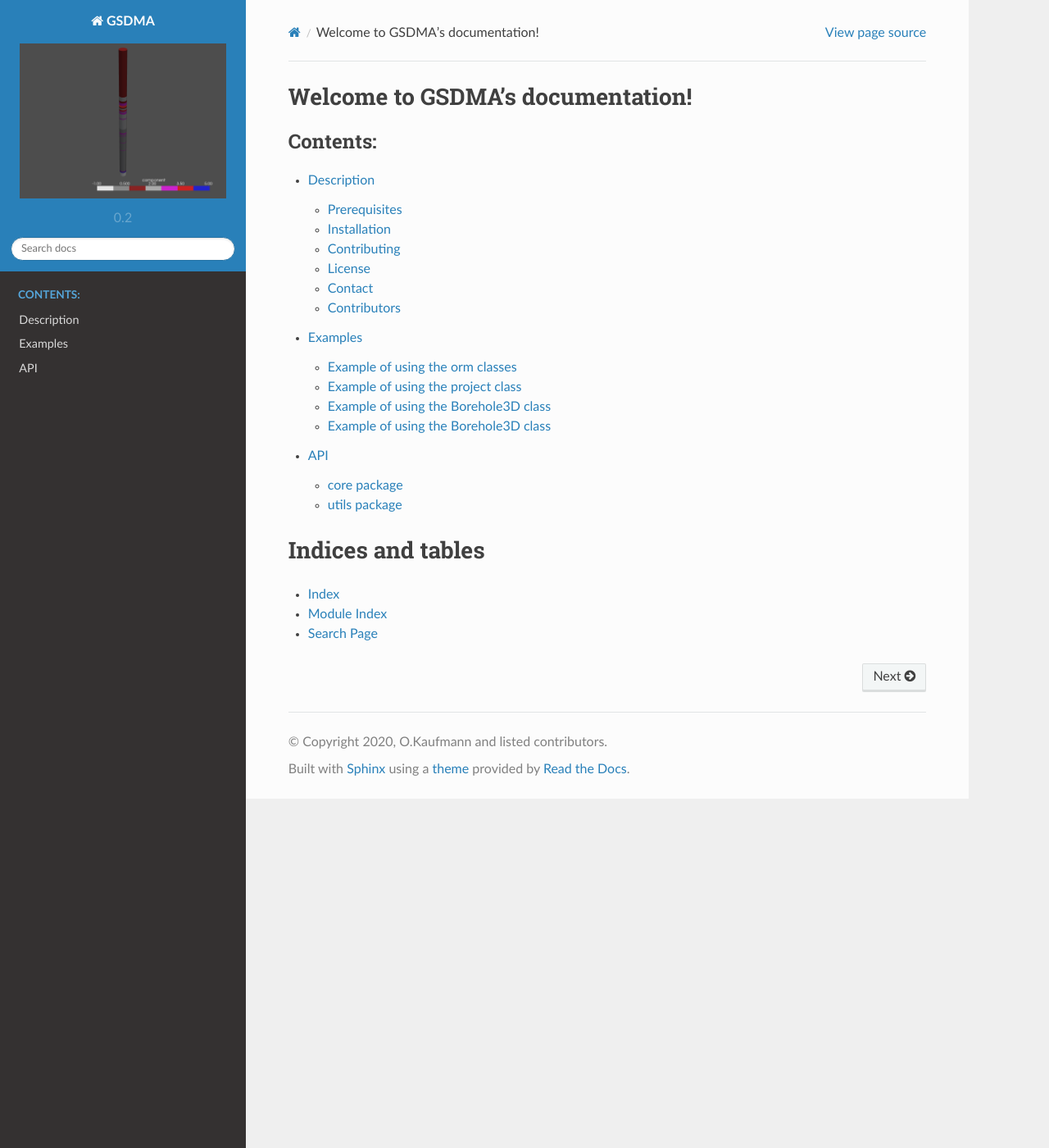
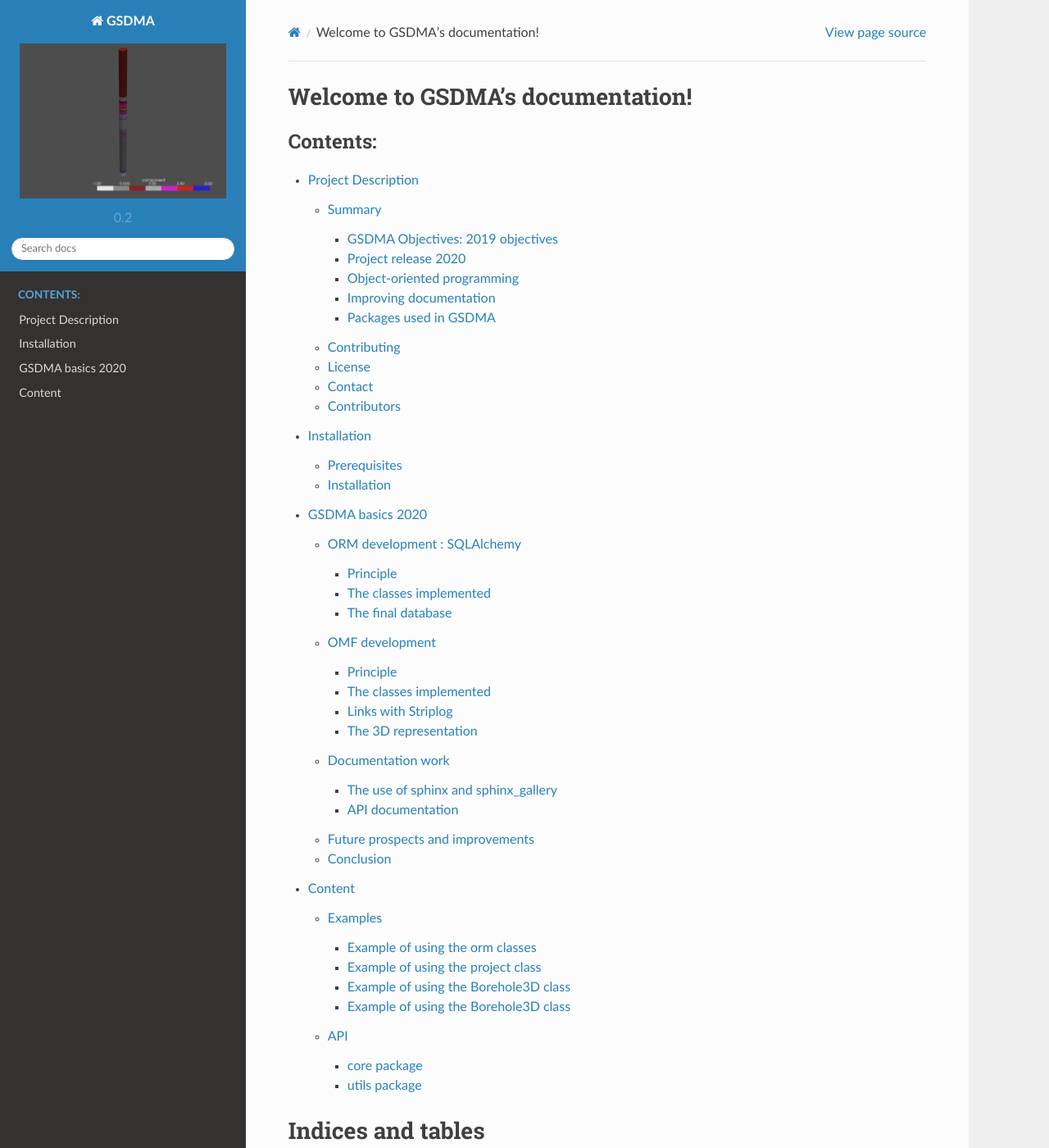
Before and after one commit to kaufmanno/GSDMA, a Sphinx documentation site: the page built from docs/source/index.rst, in a window 1280 px wide and 1400 px high. Shown: the whole window at 82% size. Built offline with Sphinx 7.4.7 and the Read the Docs theme 2.0.0, drawn with Linux system fonts in a browser that asks for light colours.

Commit message:
Sphynx documentation : Implementation of the new table of contents

```diff
--- /dev/null
+++ b/docs/source/Installation.rst
@@ -0,0 +1,34 @@
+Description
+===========
+.. warning:: This version of the documentation is not yet up-to-date!
+
+
+Prerequisites
+-------------
+
+The project is developed in a virtual environment using Pipenv.
+It is therefore necessary to install Pyenv and Pipenv before starting the installation of the program.
+
+It is also necessary to install Pyenv because pyenv will setup the virtual environment with the correct version of Python. Pipenv add the required dependencies automatically during installation.
+
+Refer to this `link <https://github.com/pyenv/pyenv-installer>`_ to install Pyenv and this `link <https://pipenv.pypa.io/en/latest/install/>`_ to install Pipenv, the prerequisites.
+
+
+
+Installation
+------------
+
+To clone the repository and setup the environment for using this project :
+
+.. code:: bash
+
+ $  git clone https://github.com/kaufmanno/GSDMA
+ $  cd GSDMA/
+ $  pipenv shell
+ $  pipenv install
+
+To view installed dependencies, see the `pipfile
+<https://github.com/kaufmanno/GSDMA/blob/master/Pipfile>`_.
+
+
+.. warning:: This version of the documentation is not yet up-to-date!
--- /dev/null
+++ b/docs/source/basics_2020/basics_doc.rst
@@ -0,0 +1,52 @@
+GSDMA basics 2020
+====================
+
+
+ORM development : SQLAlchemy
+-------------------------------
+
+.. toctree::
+   :maxdepth: 2
+
+   Principle<orm_Principle.rst>
+   The classes implemented<orm_classes.rst>
+   The final database<orm_final_database.rst>
+
+
+OMF development
+--------------------
+
+.. toctree::
+   :maxdepth: 2
+
+   Principle<omf_Principle.rst>
+   The classes implemented<omf_classes.rst>
+   Links with Striplog<omf_links_striplog.rst>
+   The 3D representation<omf_3D_representation>
+
+Documentation work
+---------------------------
+
+The use of sphinx and sphinx_gallery
+____________________________________
+
+
+
+
+
+
+API documentation
+_________________
+
+
+
+
+
+
+Future prospects and improvements
+-----------------------------------
+
+
+
+Conclusion
+-----------
--- /dev/null
+++ b/docs/source/basics_2020/omf_3D_representation.rst
@@ -0,0 +1,2 @@
+The 3D representation
+===================================
--- /dev/null
+++ b/docs/source/basics_2020/omf_Principle.rst
@@ -0,0 +1,2 @@
+Principle
+===================================
--- /dev/null
+++ b/docs/source/basics_2020/omf_classes.rst
@@ -0,0 +1,2 @@
+The classes implemented
+===================================
--- /dev/null
+++ b/docs/source/basics_2020/omf_links_striplog.rst
@@ -0,0 +1,2 @@
+Links with Striplog
+===================================
--- /dev/null
+++ b/docs/source/basics_2020/orm_Principle.rst
@@ -0,0 +1,2 @@
+Principle
+===================================
--- /dev/null
+++ b/docs/source/basics_2020/orm_classes.rst
@@ -0,0 +1,2 @@
+The classes implemented
+===================================
--- /dev/null
+++ b/docs/source/basics_2020/orm_final_database.rst
@@ -0,0 +1,2 @@
+The final database
+===================================
--- a/docs/source/description.rst
+++ b/docs/source/description.rst
@@ -11,33 +11,17 @@ Then, the data are read and put into a specific structure called Striplog.
 Finally, from the striplog structure the data are displaying in 2D (using Striplog package) and in 3D (using PyVista package).
 
 
-Prerequisites
+Summary
 -------------
 
-The project is developed in a virtual environment using Pipenv.
-It is therefore necessary to install Pyenv and Pipenv before starting the installation of the program.
+.. toctree::
+   :maxdepth: 2
 
-It is also necessary to install Pyenv because pyenv will setup the virtual environment with the correct version of Python. Pipenv add the required dependencies automatically during installation.
-
-Refer to this `link <https://github.com/pyenv/pyenv-installer>`_ to install Pyenv and this `link <https://pipenv.pypa.io/en/latest/install/>`_ to install Pipenv, the prerequisites.
-
-
-
-Installation
-------------
-
-To clone the repository and setup the environment for using this project :
-
-.. code:: bash
-
- $  git clone https://github.com/kaufmanno/GSDMA
- $  cd GSDMA/
- $  pipenv shell
- $  pipenv install
-
-To view installed dependencies, see the `pipfile
-<https://github.com/kaufmanno/GSDMA/blob/master/Pipfile>`_.
-
+   GSDMA Objectives: 2019 objectives<summary/objectives.rst>
+   Project release 2020<summary/project_release.rst>
+   Object-oriented programming<summary/object_oriented_programming.rst>
+   Improving documentation<summary/improving_documentation.rst>
+   Packages used in GSDMA<summary/packages.rst>
 
 Contributing
 ------------
--- a/docs/source/index.rst
+++ b/docs/source/index.rst
@@ -7,14 +7,17 @@ Welcome to GSDMA's documentation!
 =================================
 
 .. toctree::
-   :maxdepth: 2
+   :maxdepth: 3
    :caption: Contents:
 
-   Description<description.rst>
+   Project Description<description.rst>
 
-   Examples<auto_examples/index.rst>
+   Installation<Installation.rst>
 
-   API<modules.rst>
+   GSDMA basics 2020<basics_2020/basics_doc.rst>
+
+   Content<content.rst>
+
 
 Indices and tables
 ==================
--- /dev/null
+++ b/docs/source/summary/improving_documentation.rst
@@ -0,0 +1,2 @@
+Improving documentation
+===================================
--- /dev/null
+++ b/docs/source/summary/object_oriented_programming.rst
@@ -0,0 +1,2 @@
+Object-oriented programming
+===================================
--- /dev/null
+++ b/docs/source/summary/objectives.rst
@@ -0,0 +1,2 @@
+GSDMA Objectives: 2019 objectives
+===================================
--- /dev/null
+++ b/docs/source/summary/packages.rst
@@ -0,0 +1,2 @@
+Packages used in GSDMA
+===================================
--- /dev/null
+++ b/docs/source/summary/project_release.rst
@@ -0,0 +1,2 @@
+Project release 2020
+===================================
```
Also changed, not shown: docs/source/content.rst (added, +12 -0 lines).
